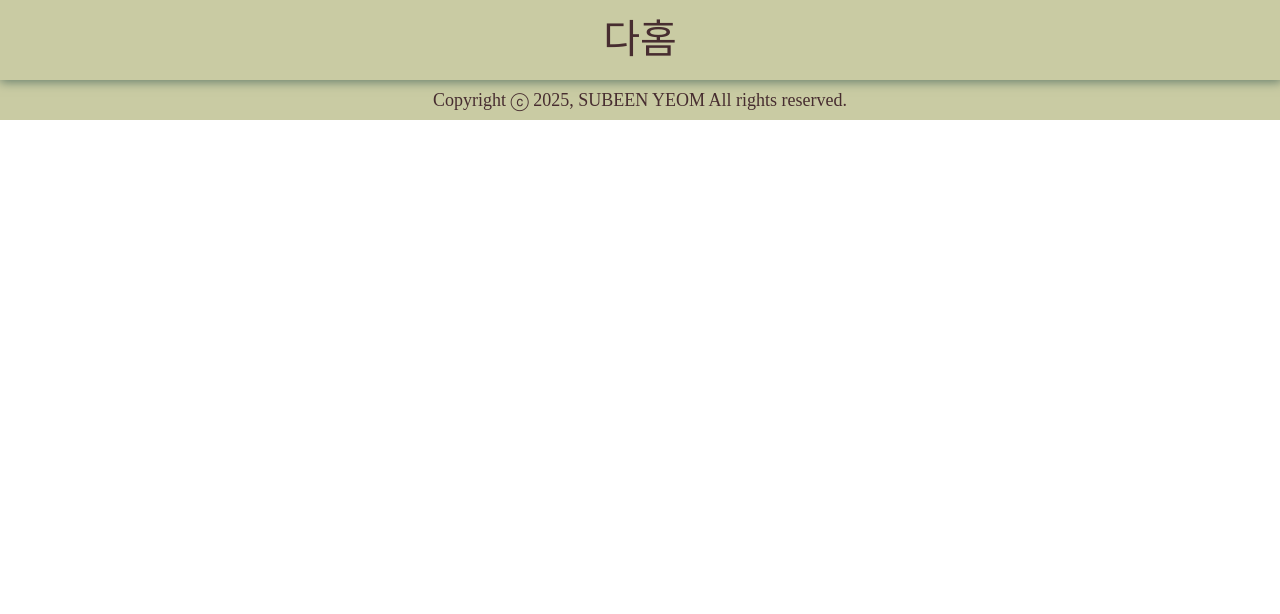
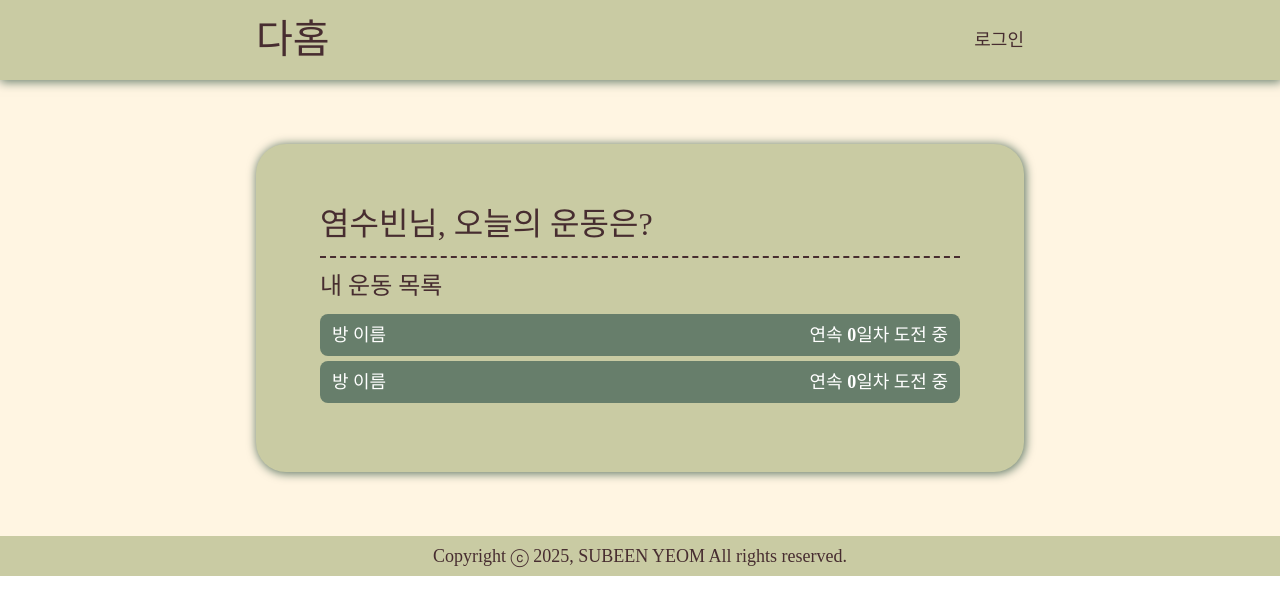
Before and after one commit to ssub0227/DaHome, a React (Create React App) app: page /mypage in a window 1280 px wide. Shown: the top 614 px of the page. Built offline with nearby package versions, Linux system fonts and the light colour scheme; a web font is replaced by a local one.

Commit message:
Add: Mypage style 추가

```diff
--- a/package.json
+++ b/package.json
@@ -3,7 +3,6 @@
   "version": "0.1.0",
   "private": true,
   "dependencies": {
-    "@craco/craco": "^7.1.0",
     "@testing-library/dom": "^10.4.0",
     "@testing-library/jest-dom": "^6.6.3",
     "@testing-library/react": "^16.3.0",
--- a/src/App.js
+++ b/src/App.js
@@ -7,8 +7,10 @@ import Home from 'pages/Home';
 import Play from 'pages/Play';
 import Upload from 'pages/Upload';
 import Share from 'pages/Share';
+import Login from 'pages/Login';
 import GlobalStyles from 'styles/reset';
 import CommonCSS from 'styles/common';
+import MyPage from 'pages/MyPage';
 
 
 const App = () => {
@@ -23,6 +25,8 @@ const App = () => {
           <Route path="/play" element={<Play />} />
           <Route path="/upload" element={<Upload />} />
           <Route path="/share" element={<Share />} />
+          <Route path="/login" element={<Login />} />
+          <Route path="/mypage" element={<MyPage />} />
         </Routes>
       </main>
       <Footer/>
--- a/src/components/Header.js
+++ b/src/components/Header.js
@@ -13,6 +13,14 @@ let HeaderBox = styled.header`
   position: fixed;
   width: 100%;
   box-shadow: 1px 1px 10px 1px var(--light-green-shadow);
+
+  ul{
+    display:flex;
+    justify-content:space-between;
+    align-items:center;
+    max-width: 768px;
+    width: 100%;
+  }
 `
 
 let HeaderText = styled.h1`
@@ -30,12 +38,19 @@ let HeaderText = styled.h1`
 const Header = () =>{
   return (
     <HeaderBox>
+      <ul>
+        <li>
           <HeaderText>
             <Link to='/'>
               {/* <HeaderIcon className='fa-solid fa-house-user'></HeaderIcon> */}
               다홈
             </Link>
           </HeaderText>
+        </li>
+        <li>
+          <Link to={'/login'}>로그인</Link>
+        </li>
+      </ul>
     </HeaderBox>
   );
 }
--- a/src/pages/Home.js
+++ b/src/pages/Home.js
@@ -8,7 +8,7 @@ let HomeBox = styled.div`
   text-align: center;
 
   > div{
-    margin:5% 0;
+    margin-bottom:5%;
   }
 `
 
--- a/src/pages/LogIn.js
+++ b/src/pages/LogIn.js
@@ -0,0 +1,10 @@
+import React from 'react';
+
+const Login = () => {
+  return (
+    <div>
+      로그인페이지
+    </div>
+  )
+}
+export default Login;
--- a/src/pages/MyPage.js
+++ b/src/pages/MyPage.js
@@ -1,22 +1,55 @@
+import TitleText from 'components/TitleText';
 import React from 'react';
-import {Link} from 'react-router-dom'
+import {Link} from 'react-router-dom';
+import styled from 'styled-components';
+
+let ListTitle = styled.p`
+  font-size:3vh;
+  margin-top:2.5%;
+  padding:2.5% 0 2.5% 0;
+  border-top:2px dashed var(--brown);
+`
+
+let RoomItem = styled.li`
+  margin-bottom:5px;
+  border-radius:8px;
+  padding:1.5vh;
+  background-color:var(--light-green-shadow);
+`
+
+let RoomItemLink = styled(Link)`
+  display: flex;
+  justify-content:space-between;
+  align-items:center;
+  color:#fff;
+
+  span{
+    font-weight:800;
+  }
+`
 
 const MyPage = () => {
   return (
-    <>
-      <div><p>염수빈</p>, 오늘의 운동은?</div>
+    <div>
+      <TitleText text={'염수빈님, 오늘의 운동은?'}></TitleText>
       <div>
-        <p>내 운동 목록</p>
+        <ListTitle>내 운동 목록</ListTitle>
         <ul>
-          <li>
-              <Link to={'/Play'}>
-                <p>방 이름</p>
-                <p>연속 <span>0</span>일차 도전 중</p>
-              </Link>
-            </li>
+          <RoomItem>
+            <RoomItemLink to={'/Play'}>
+              <p>방 이름</p>
+              <p>연속 <span>0</span>일차 도전 중</p>
+            </RoomItemLink>
+          </RoomItem>
+          <RoomItem>
+            <RoomItemLink to={'/Play'}>
+              <p>방 이름</p>
+              <p>연속 <span>0</span>일차 도전 중</p>
+            </RoomItemLink>
+          </RoomItem>
         </ul>
       </div>
-    </>
+    </div>
   )
 }
 export default MyPage;
```
Also changed, not shown: 1 other file (tests, documents, lock files or other folders). Lines whose indentation alone changed are shown as unchanged.
